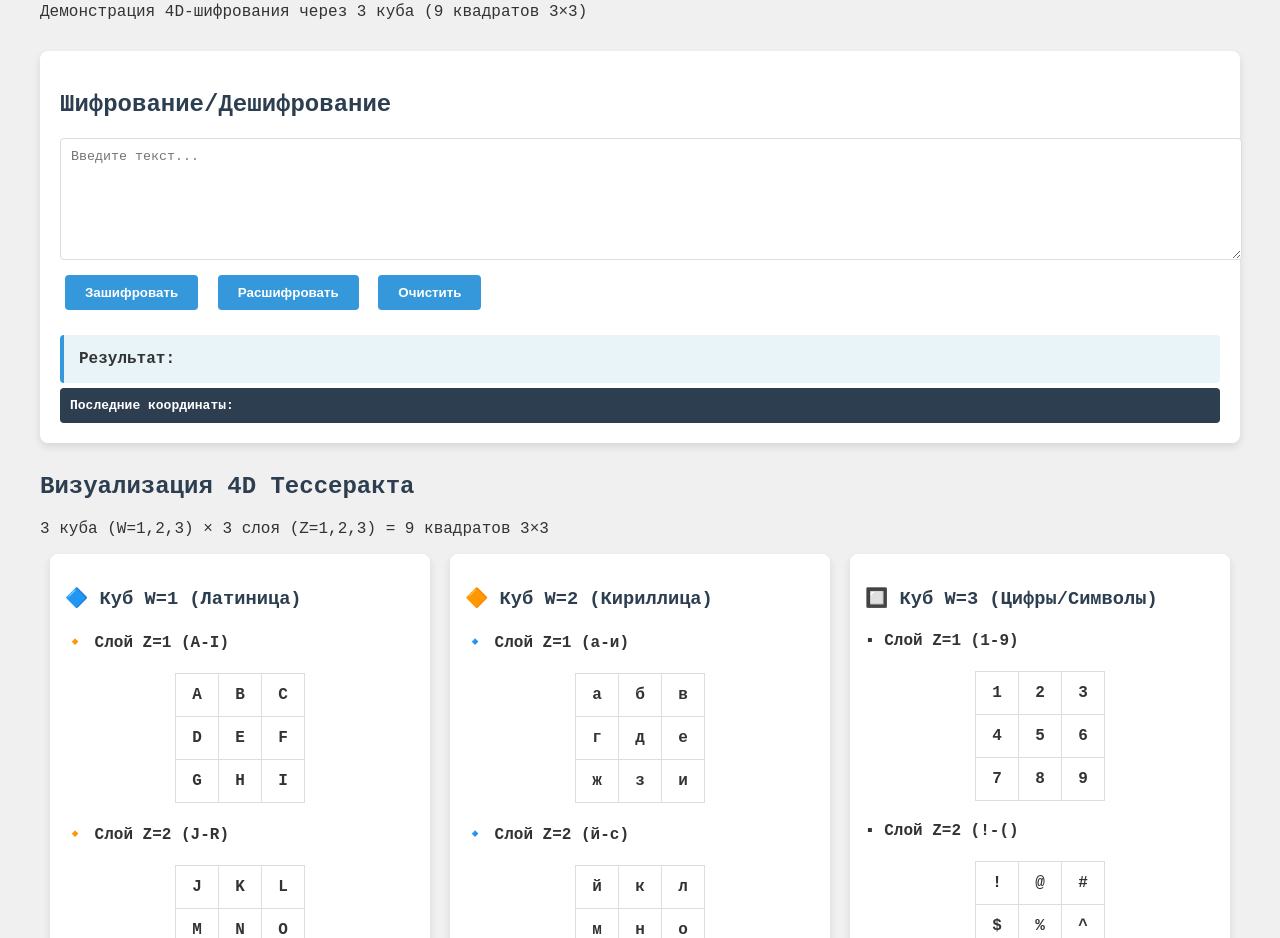
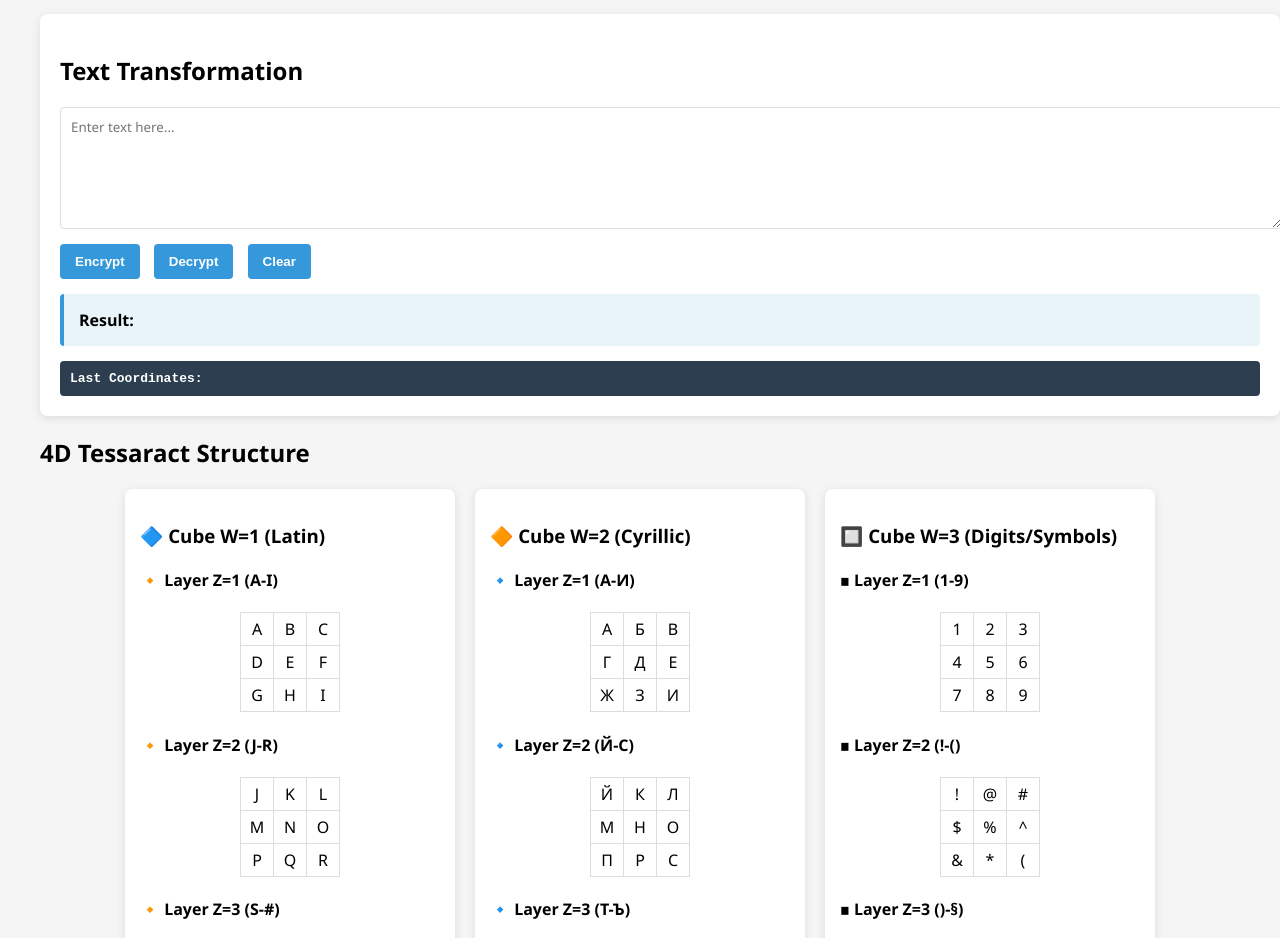
Before and after one commit to AleksMG/TESERAKT, a plain HTML site: page index.html in a window 1280 px wide. Shown: the part 100-1038 px from the top of the page. Drawn offline with Linux system fonts and the light colour scheme.

Commit message:
Update index.html

```diff
--- a/index.html
+++ b/index.html
@@ -1,20 +1,21 @@
 <!DOCTYPE html>
-<html lang="ru">
+<html lang="en">
 <head>
     <meta charset="UTF-8">
     <meta name="viewport" content="width=device-width, initial-scale=1.0">
-    <title>4D Тессеракт Шифратор</title>
+    <title>4D Tessaract Encryptor/Decryptor</title>
     <style>
         body {
-            font-family: 'Courier New', monospace;
-            background-color: #f0f0f0;
-            color: #333;
+            font-family: 'Segoe UI', Tahoma, Geneva, Verdana, sans-serif;
             max-width: 1200px;
             margin: 0 auto;
             padding: 20px;
+            background-color: #f5f5f5;
         }
-        h1, h2, h3 {
+        h1 {
             color: #2c3e50;
+            text-align: center;
+            margin-bottom: 30px;
         }
         .container {
             display: flex;
@@ -22,40 +23,13 @@
             gap: 20px;
             justify-content: center;
         }
-        .cube {
+        .control-panel {
             background-color: white;
             border-radius: 8px;
-            box-shadow: 0 4px 8px rgba(0,0,0,0.1);
-            padding: 15px;
-            width: 350px;
-        }
-        .layer {
+            padding: 20px;
+            box-shadow: 0 2px 10px rgba(0,0,0,0.1);
+            width: 100%;
             margin-bottom: 20px;
-        }
-        table {
-            border-collapse: collapse;
-            margin: 0 auto;
-        }
-        td {
-            width: 40px;
-            height: 40px;
-            border: 1px solid #ddd;
-            text-align: center;
-            vertical-align: middle;
-            font-weight: bold;
-            cursor: pointer;
-            transition: all 0.2s;
-        }
-        td:hover {
-            background-color: #e3f2fd;
-            transform: scale(1.1);
-        }
-        .controls {
-            background-color: white;
-            border-radius: 8px;
-            box-shadow: 0 4px 8px rgba(0,0,0,0.1);
-            padding: 20px;
-            margin: 30px 0;
         }
         textarea {
             width: 100%;
@@ -63,15 +37,16 @@
             padding: 10px;
             border: 1px solid #ddd;
             border-radius: 4px;
+            resize: vertical;
             font-family: inherit;
-            resize: vertical;
+            margin-bottom: 10px;
         }
         button {
             background-color: #3498db;
             color: white;
             border: none;
-            padding: 10px 20px;
-            margin: 10px 5px;
+            padding: 10px 15px;
+            margin-right: 10px;
             border-radius: 4px;
             cursor: pointer;
             font-weight: bold;
@@ -87,119 +62,142 @@
             margin-top: 15px;
             border-left: 4px solid #3498db;
         }
+        .cube {
+            background-color: white;
+            border-radius: 8px;
+            padding: 15px;
+            box-shadow: 0 2px 10px rgba(0,0,0,0.1);
+            width: 300px;
+        }
+        .layer {
+            margin-bottom: 15px;
+        }
+        table {
+            border-collapse: collapse;
+            margin: 0 auto;
+        }
+        td {
+            width: 30px;
+            height: 30px;
+            border: 1px solid #ddd;
+            text-align: center;
+            vertical-align: middle;
+            cursor: pointer;
+            transition: all 0.2s;
+        }
+        td:hover {
+            background-color: #e3f2fd;
+        }
+        .active {
+            background-color: #fffde7;
+            box-shadow: 0 0 0 2px #ffc107;
+        }
         .coord-display {
             background-color: #2c3e50;
             color: white;
             padding: 10px;
             border-radius: 4px;
-            margin-top: 5px;
+            margin-top: 15px;
             font-family: monospace;
-        }
-        .highlight {
-            background-color: #fffde7 !important;
-            box-shadow: 0 0 0 2px #ffc107;
         }
     </style>
 </head>
 <body>
-    <h1>🔐 4D Тессеракт Шифратор</h1>
-    <p>Демонстрация 4D-шифрования через 3 куба (9 квадратов 3×3)</p>
+    <h1>4D Tessaract Encryptor/Decryptor</h1>
 
-    <div class="controls">
-        <h2>Шифрование/Дешифрование</h2>
-        <textarea id="inputText" placeholder="Введите текст..."></textarea>
+    <div class="control-panel">
+        <h2>Text Transformation</h2>
+        <textarea id="inputText" placeholder="Enter text here..."></textarea>
         <div>
-            <button onclick="encrypt()">Зашифровать</button>
-            <button onclick="decrypt()">Расшифровать</button>
-            <button onclick="clearAll()">Очистить</button>
+            <button onclick="encrypt()">Encrypt</button>
+            <button onclick="decrypt()">Decrypt</button>
+            <button onclick="clearAll()">Clear</button>
         </div>
         <div class="output">
-            <strong>Результат:</strong>
+            <strong>Result:</strong>
             <div id="output"></div>
         </div>
         <div class="coord-display">
-            <strong>Последние координаты:</strong>
+            <strong>Last Coordinates:</strong>
             <div id="lastCoords"></div>
         </div>
     </div>
 
-    <h2>Визуализация 4D Тессеракта</h2>
-    <p>3 куба (W=1,2,3) × 3 слоя (Z=1,2,3) = 9 квадратов 3×3</p>
-
+    <h2>4D Tessaract Structure</h2>
     <div class="container">
         <div class="cube">
-            <h3>🔷 Куб W=1 (Латиница)</h3>
+            <h3>🔷 Cube W=1 (Latin)</h3>
             <div class="layer">
-                <h4>🔸 Слой Z=1 (A-I)</h4>
+                <h4>🔸 Layer Z=1 (A-I)</h4>
                 <table id="w1z1"></table>
             </div>
             <div class="layer">
-                <h4>🔸 Слой Z=2 (J-R)</h4>
+                <h4>🔸 Layer Z=2 (J-R)</h4>
                 <table id="w1z2"></table>
             </div>
             <div class="layer">
-                <h4>🔸 Слой Z=3 (S-#)</h4>
+                <h4>🔸 Layer Z=3 (S-#)</h4>
                 <table id="w1z3"></table>
             </div>
         </div>
 
         <div class="cube">
-            <h3>🔶 Куб W=2 (Кириллица)</h3>
+            <h3>🔶 Cube W=2 (Cyrillic)</h3>
             <div class="layer">
-                <h4>🔹 Слой Z=1 (а-и)</h4>
+                <h4>🔹 Layer Z=1 (А-И)</h4>
                 <table id="w2z1"></table>
             </div>
             <div class="layer">
-                <h4>🔹 Слой Z=2 (й-с)</h4>
+                <h4>🔹 Layer Z=2 (Й-С)</h4>
                 <table id="w2z2"></table>
             </div>
             <div class="layer">
-                <h4>🔹 Слой Z=3 (т-я)</h4>
+                <h4>🔹 Layer Z=3 (Т-Ъ)</h4>
                 <table id="w2z3"></table>
             </div>
         </div>
 
         <div class="cube">
-            <h3>🔲 Куб W=3 (Цифры/Символы)</h3>
+            <h3>🔲 Cube W=3 (Digits/Symbols)</h3>
             <div class="layer">
-                <h4>▪ Слой Z=1 (1-9)</h4>
+                <h4>▪ Layer Z=1 (1-9)</h4>
                 <table id="w3z1"></table>
             </div>
             <div class="layer">
-                <h4>▪ Слой Z=2 (!-()</h4>
+                <h4>▪ Layer Z=2 (!-()</h4>
                 <table id="w3z2"></table>
             </div>
             <div class="layer">
-                <h4>▪ Слой Z=3 ()-§)</h4>
+                <h4>▪ Layer Z=3 ()-§)</h4>
                 <table id="w3z3"></table>
             </div>
         </div>
     </div>
 
     <script>
-        // Полный алфавит для 3 кубов (W=1,2,3)
+        // Alphabet definition for 3 cubes (W=1,2,3)
         const cubes = [
-            // Куб W=1 (Латиница)
+            // Cube W=1 (Latin)
             [
                 ['A', 'B', 'C', 'D', 'E', 'F', 'G', 'H', 'I'],    // Z=1
                 ['J', 'K', 'L', 'M', 'N', 'O', 'P', 'Q', 'R'],    // Z=2
                 ['S', 'T', 'U', 'V', 'W', 'X', 'Y', 'Z', '#']     // Z=3
             ],
-            // Куб W=2 (Кириллица)
+            // Cube W=2 (Cyrillic)
             [
-                ['а', 'б', 'в', 'г', 'д', 'е', 'ж', 'з', 'и'],   // Z=1
-                ['й', 'к', 'л', 'м', 'н', 'о', 'п', 'р', 'с'],   // Z=2
-                ['т', 'у', 'ф', 'х', 'ц', 'ч', 'ш', 'щ', 'я']    // Z=3
+                ['А', 'Б', 'В', 'Г', 'Д', 'Е', 'Ж', 'З', 'И'],   // Z=1
+                ['Й', 'К', 'Л', 'М', 'Н', 'О', 'П', 'Р', 'С'],   // Z=2
+                ['Т', 'У', 'Ф', 'Х', 'Ц', 'Ч', 'Ш', 'Щ', 'Ъ']    // Z=3
             ],
-            // Куб W=3 (Цифры/Символы)
+            // Cube W=3 (Digits/Symbols)
             [
                 ['1', '2', '3', '4', '5', '6', '7', '8', '9'],  // Z=1
-                ['!', '@', '#', '$', '%', '^', '&', '*', '('],   // Z=2
-                [')', '-', '+', '=', '/', '?', '|', '~', '§']    // Z=3
+                ['!', '@', '#', '$', '%', '^', '&', '*', '('],  // Z=2
+                [')', '-', '+', '=', '/', '?', '|', '~', '§']   // Z=3
             ]
         ];
 
-        // Инициализация всех таблиц
+        // Initialize all tables
         function initTables() {
             for (let w = 0; w < 3; w++) {
                 for (let z = 0; z < 3; z++) {
@@ -207,7 +205,7 @@
                     const table = document.getElementById(tableId);
                     table.innerHTML = '';
 
-                    // Заполняем таблицу 3x3
+                    // Create 3x3 table
                     for (let y = 0; y < 3; y++) {
                         const row = table.insertRow();
                         for (let x = 0; x < 3; x++) {
@@ -215,15 +213,15 @@
                             const index = y * 3 + x;
                             cell.textContent = cubes[w][z][index];
 
-                            // Координаты для подсказки
+                            // Coordinates for tooltip
                             const coords = `(${x+1},${y+1},${z+1},${w+1})`;
                             cell.title = `${cubes[w][z][index]} ${coords}`;
 
-                            // Клик по ячейке
+                            // Click handler
                             cell.onclick = function() {
                                 highlightCell(x+1, y+1, z+1, w+1);
                                 document.getElementById('lastCoords').textContent =
-                                    `Символ: ${cubes[w][z][index]} | Координаты: ${coords}`;
+                                    `Char: ${cubes[w][z][index]} | Coords: ${coords}`;
                             };
                         }
                     }
@@ -231,21 +229,21 @@
             }
         }
 
-        // Подсветка ячейки
+        // Highlight a specific cell
         function highlightCell(x, y, z, w) {
-            // Сбрасываем все подсветки
+            // Remove all highlights
             const allCells = document.querySelectorAll('td');
-            allCells.forEach(cell => cell.classList.remove('highlight'));
+            allCells.forEach(cell => cell.classList.remove('active'));
 
-            // Находим нужную ячейку
+            // Find and highlight the target cell
             const tableId = `w${w}z${z}`;
             const table = document.getElementById(tableId);
             if (table && table.rows[y-1] && table.rows[y-1].cells[x-1]) {
-                table.rows[y-1].cells[x-1].classList.add('highlight');
+                table.rows[y-1].cells[x-1].classList.add('active');
             }
         }
 
-        // Найти символ в алфавите
+        // Find character in cubes
         function findChar(char) {
             for (let w = 0; w < 3; w++) {
                 for (let z = 0; z < 3; z++) {
@@ -261,7 +259,7 @@
             return null;
         }
 
-        // Получить символ по координатам
+        // Get character from coordinates
         function getChar(x, y, z, w) {
             if (w < 1 || w > 3 || z < 1 || z > 3 || x < 1 || x > 3 || y < 1 || y > 3) {
                 return '?';
@@ -269,7 +267,7 @@
             return cubes[w-1][z-1][(y-1)*3 + (x-1)];
         }
 
-        // Шифрование (перестановка координат)
+        // Encryption algorithm: (x,y,z,w) → (y,w,x,z)
         function encrypt() {
             const input = document.getElementById('inputText').value;
             let output = '';
@@ -279,7 +277,7 @@
                 const coords = findChar(char);
 
                 if (coords) {
-                    // Алгоритм шифрования: (x,y,z,w) → (y,w,x,z)
+                    // Transform coordinates
                     const encryptedChar = getChar(
                         coords.y,  // x ← y
                         coords.w,  // y ← w
@@ -297,7 +295,7 @@
             document.getElementById('output').textContent = output;
         }
 
-        // Дешифрование (обратная перестановка)
+        // Decryption algorithm: (y,w,x,z) → (x,y,z,w)
         function decrypt() {
             const input = document.getElementById('inputText').value;
             let output = '';
@@ -307,7 +305,7 @@
                 const coords = findChar(char);
 
                 if (coords) {
-                    // Обратное преобразование: (y,w,x,z) → (x,y,z,w)
+                    // Reverse transform
                     const decryptedChar = getChar(
                         coords.z,  // x ← z
                         coords.x,  // y ← x
@@ -325,16 +323,16 @@
             document.getElementById('output').textContent = output;
         }
 
-        // Очистка
+        // Clear all inputs and highlights
         function clearAll() {
             document.getElementById('inputText').value = '';
             document.getElementById('output').textContent = '';
             document.getElementById('lastCoords').textContent = '';
             const allCells = document.querySelectorAll('td');
-            allCells.forEach(cell => cell.classList.remove('highlight'));
+            allCells.forEach(cell => cell.classList.remove('active'));
         }
 
-        // Инициализация при загрузке
+        // Initialize on load
         window.onload = initTables;
     </script>
 </body>
```
